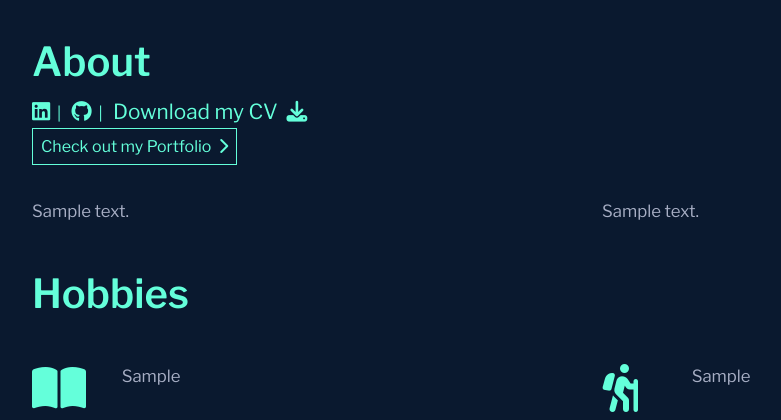
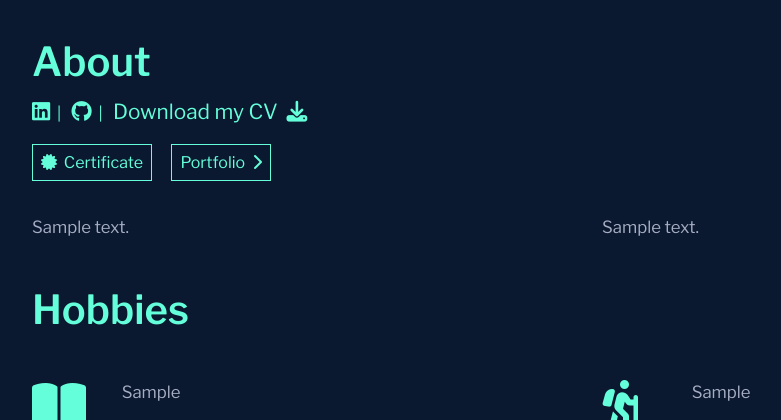
Before and after one commit to Bealby/murray_bealby, a Django app: page /about in a window 1280 px wide. Shown: the part 62-482 px from the top of the page, without its empty margins (50-831 px from the left). Run offline with Django 3.2, Linux system fonts and the light colour scheme; tables that the repository leaves empty hold one stand-in row (values such as "Sample post"); some libraries are stand-ins or nearby versions.

Commit message:
Adjust position of for loop. Change text of portfolio icon

```diff
--- a/about/templates/about/about.html
+++ b/about/templates/about/about.html
@@ -5,12 +5,13 @@
 
 <!---Page Title--->
 
+{% for about in about %}
 <section class="container">
     <div class="row title-section-top-margin content-margin">
         <div class="col">
             <p class="title-header mb-1">About</p>
         </div>
-        <div class="col-12 footer-links">
+        <div class="col-12 footer-links mb-3">
             <a href="https://www.linkedin.com/in/murray-bealby-46953136/" target="_blank"><i
                     class="fa-brands fa-linkedin"></i></a>&nbsp;&nbsp;|&nbsp;&nbsp;
             <a href="https://github.com/Bealby" target="_blank"><i
@@ -23,13 +24,11 @@
             <a href="{{ about.cert }}" target=" _blank"><i
                     class="fa-solid fa-certificate"></i>&nbsp;&nbsp;Certificate</a>
             {% endif %}
-            <a href="{% url 'projects' %}">Check out my Portfolio&nbsp;&nbsp;<i
-                    class="fa-solid fa-chevron-right"></i></a>
+            <a href="{% url 'projects' %}">Portfolio&nbsp;&nbsp;<i class="fa-solid fa-chevron-right"></i></a>
         </div>
 </section>
 
 <!---About page content--->
-{% for about in about %}
 <section class="container">
     <div class="row content-margin">
         <div class="col-md-6 about-detail-description-margin">
```
